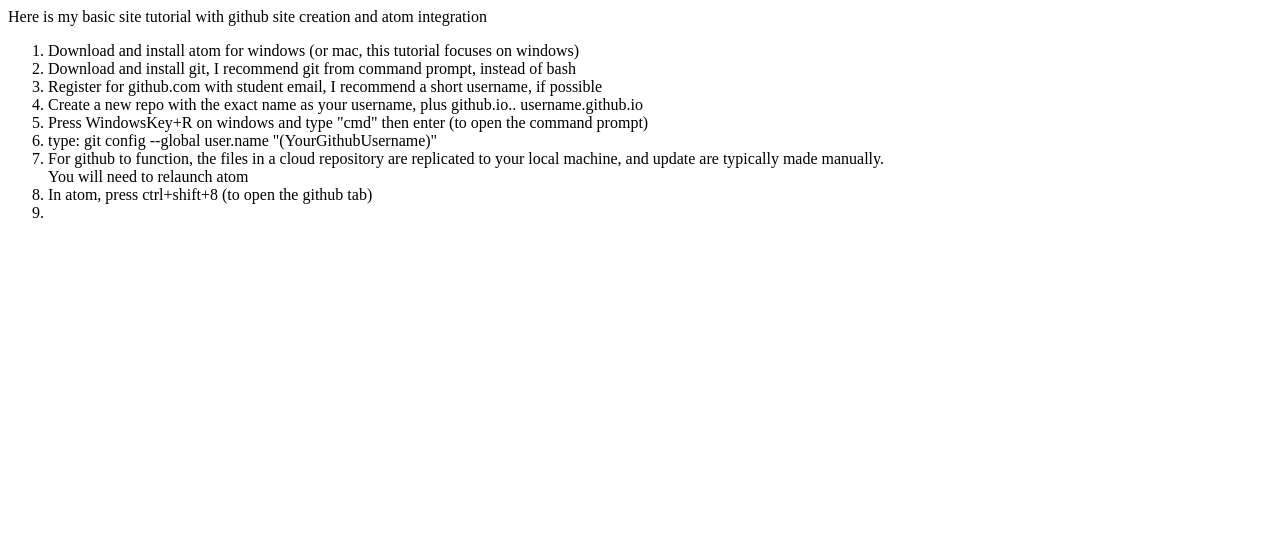
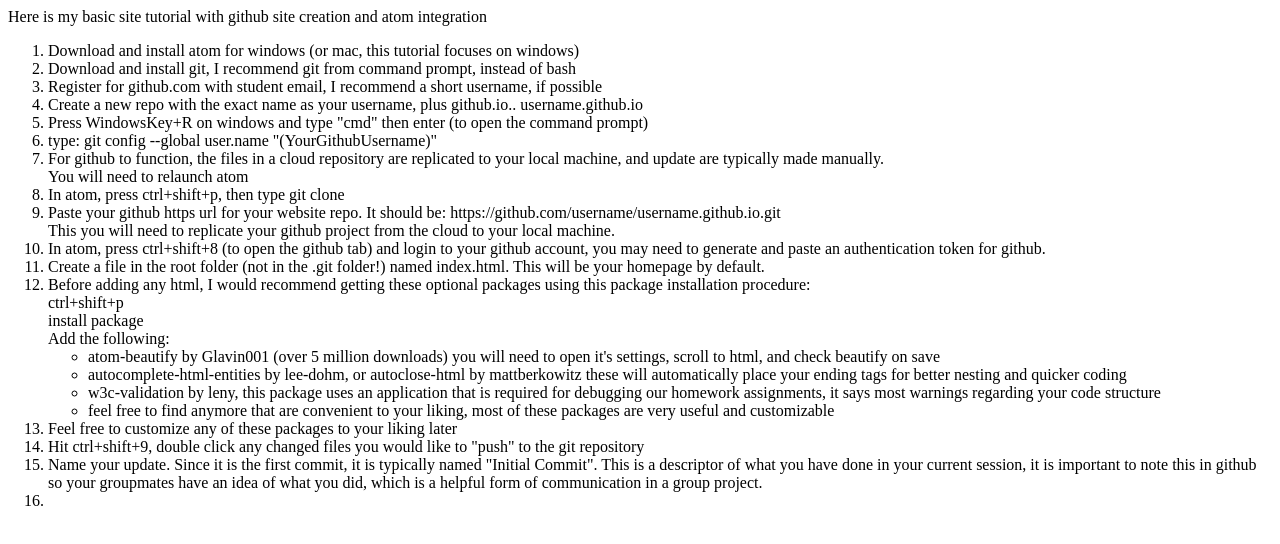
Before and after one commit to DanMcgraw/DanMcgraw.github.io, a plain HTML site: page index.html in a window 1280 px wide. Drawn offline with Linux system fonts and the light colour scheme.

Commit message:
added info to list

```diff
--- a/index.html
+++ b/index.html
@@ -1,7 +1,11 @@
+<!DOCTYPE html>
 <html>
+
 <head>
+  <meta charset="UTF-8">
   <title>My Class Project</title>
 </head>
+
 <body>
   Here is my basic site tutorial with github site creation and atom integration
   <ol>
@@ -22,7 +26,36 @@
       <br />You will need to relaunch atom
     </li>
     <li>
-      In atom, press ctrl+shift+8 (to open the github tab)
+      In atom, press ctrl+shift+p, then type git clone
+    </li>
+    <li>
+      Paste your github https url for your website repo. It should be: https://github.com/username/username.github.io.git <br />This you will need to replicate your github project from the cloud to your local machine.
+    </li>
+    <li>
+      In atom, press ctrl+shift+8 (to open the github tab) and login to your github account, you may need to generate and paste an authentication token for github.
+    </li>
+    <li>
+      Create a file in the root folder (not in the .git folder!) named index.html. This will be your homepage by default.
+    </li>
+    <li>
+      Before adding any html, I would recommend getting these optional packages using this package installation procedure:<br />
+ctrl+shift+p<br />install package<br />Add the following:
+      <ul>
+        <li>atom-beautify by Glavin001 (over 5 million downloads) you will need to open it's settings, scroll to html, and check beautify on save</li>
+        <li>autocomplete-html-entities by lee-dohm, or autoclose-html by mattberkowitz these will automatically place your ending tags for better nesting and quicker coding</li>
+        <li>w3c-validation by leny, this package uses an application that is required for debugging our homework assignments, it says most warnings regarding your code structure</li>
+        <li>feel free to find anymore that are convenient to your liking, most of these packages are very useful and customizable</li>
+      </ul>
+    </li>
+    <li>
+      Feel free to customize any of these packages to your liking later
+    </li>
+    <li>
+      Hit ctrl+shift+9, double click any changed files you would like to "push" to the git repository
+    </li>
+    <li>
+      Name your update. Since it is the first commit, it is typically named "Initial Commit". This is a descriptor of what you have done in your current session, it is important to note this in github so your groupmates have an idea of what you did,
+      which is a helpful form of communication in a group project.
     </li>
     <li>
 
```
